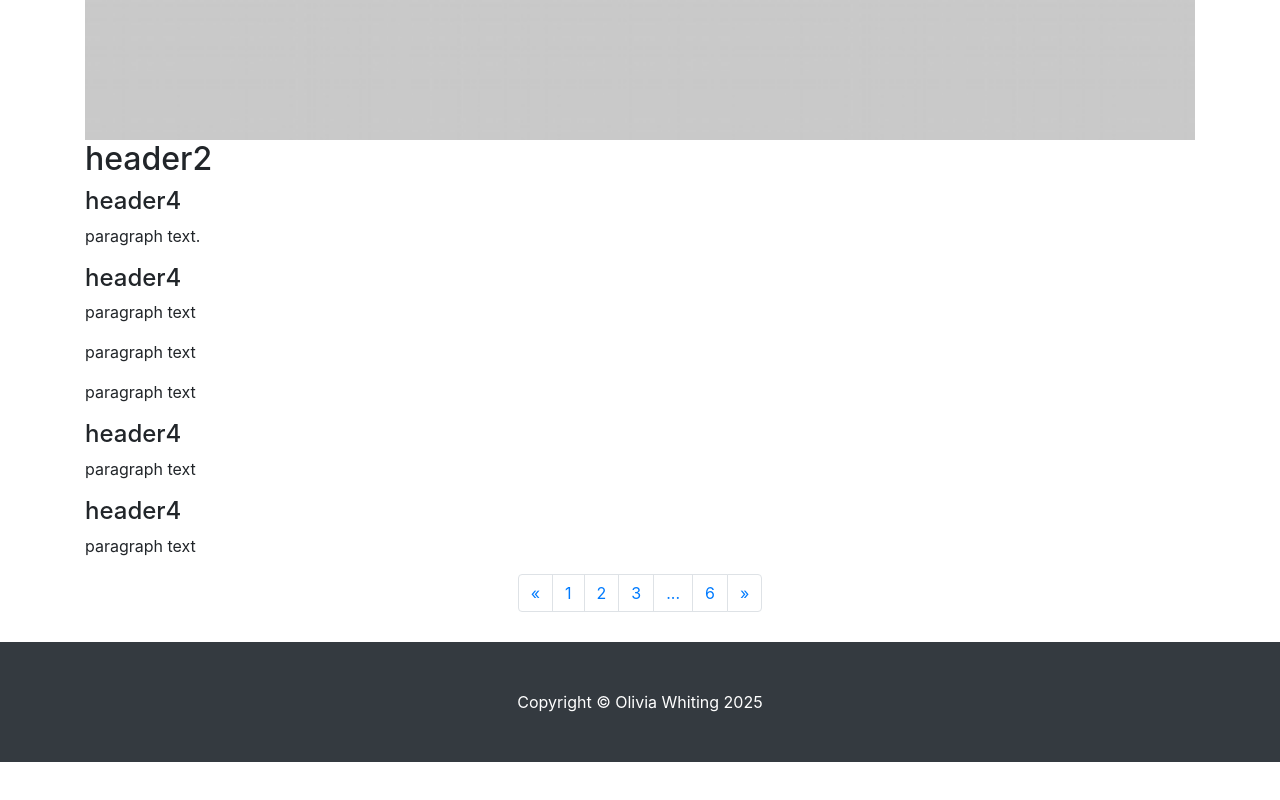
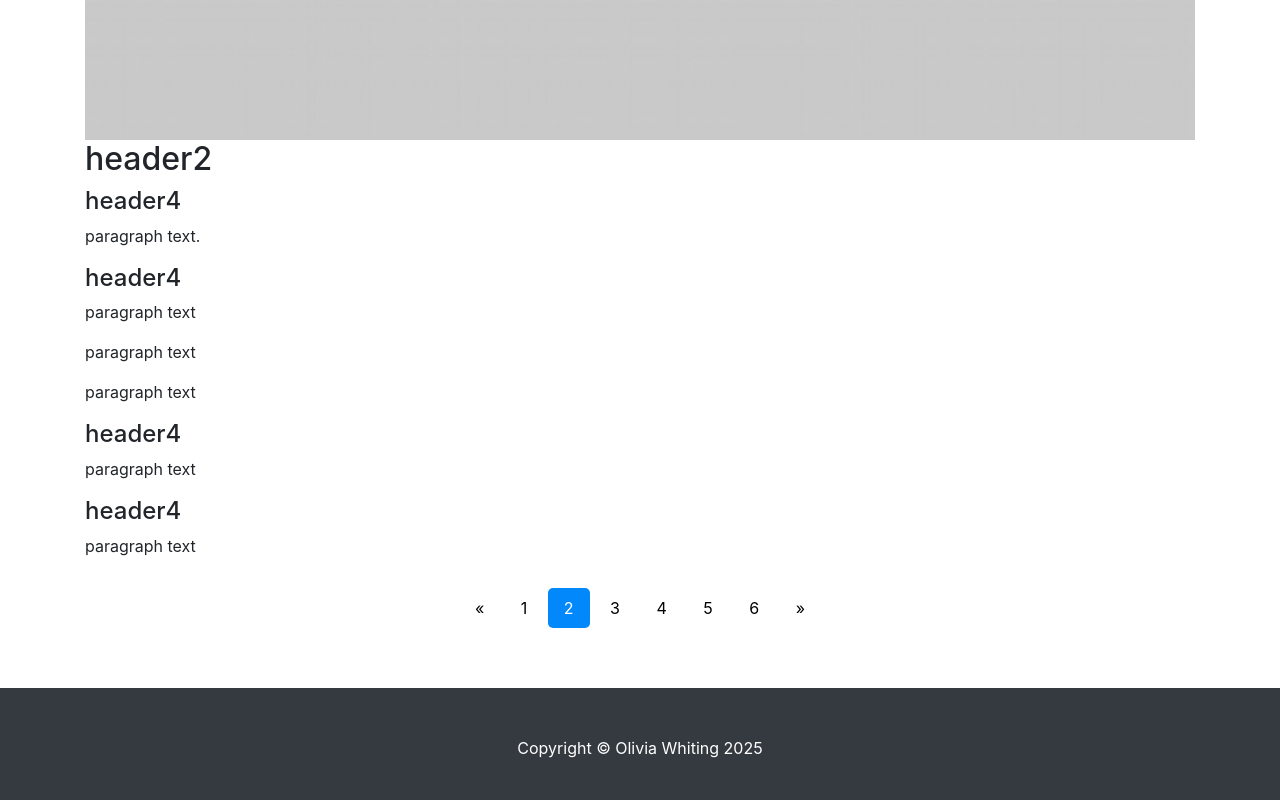
Before and after one commit to owhiting4/BOB_IAGreatLakes, a website: page GullPoint.html in a window 1280 px wide. Shown: the part 749-1549 px from the top of the page. Before the commit the page ends 1511 px from the top, so only its background shows below. Drawn offline with Linux system fonts and the light colour scheme.

Commit message:
pagination update

```diff
--- a/GullPoint.html
+++ b/GullPoint.html
@@ -9,6 +9,7 @@
     <meta name="author" content="">
 
     <title>Final Project: Bur Oak Blight around the Iowa Great Lakes</title>
+    <link rel="icon" type="image/x-icon" href="images/tigerhawk.png">
 
     <!-- Bootstrap core CSS -->
     <link href="vendor/bootstrap/css/bootstrap.min.css" rel="stylesheet">
@@ -86,38 +87,22 @@
 	  <p> paragraph text</p>
 
     <!-- Pagination -->
-    <ul class="pagination justify-content-center">
-      <li class="page-item">
-        <a class="page-link" href="projectpage.html" aria-label="Previous">
-          <span aria-hidden="true">&laquo;</span>
-          <span class="sr-only">Previous</span>
-        </a>
-      </li>
-      <li class="page-item">
-        <a class="page-link" href="projectpage.html">1</a>
-      </li>
+    <div class="pagination-container">
+      <div class="pagination">
+        <a href="projectpage.html">&laquo;</a>
+
+        <a href="projectpage.html" >1</a>
+        <a href="#" class="active">2</a>
+        <a href="HalesSlough.html">3</a>
+        <a href="KenuePark.html">4</a>
+        <a href="Lakeside.html">5</a>
+        <a href="MoreMaps.html">6</a>
+
+        <a href="HalesSlough.html">&raquo;</a>
+      </div>
+    </div>
 
 
-      <li class="page-item">
-        <a class="page-link" href="GullPoint.html">2</a>
-      </li>
-      <li class="page-item">
-        <a class="page-link" href="HalesSlough.html">3</a>
-      </li>
-      <li class="page-item">
-        <a class="page-link" href="#">...</a>
-      </li>
-      <li class="page-item">
-        <a class="page-link" href="MoreMaps.html">6</a>
-      </li>
-
-      <li class="page-item">
-        <a class="page-link" href="HalesSlough.html" aria-label="Next">
-          <span aria-hidden="true">&raquo;</span>
-          <span class="sr-only">Next</span>
-        </a>
-      </li>
-    </ul>
     </div>
     <!-- /.container -->
 
--- a/css/3-col-portfolio.css
+++ b/css/3-col-portfolio.css
@@ -19,5 +19,29 @@ body {
 }
 
 .pagination {
-  margin-bottom: 30px;
+  display: inline-block;
 }
+
+.pagination a {
+  color: black;
+  display: inline-block;
+  padding: 8px 16px;
+  text-decoration: none;
+}
+
+.pagination a.active {
+  background-color: #0388FC;
+  color: white;
+  border-radius: 5px;
+}
+
+.pagination a:hover:not(.active) {
+  background-color: #ddd;
+  border-radius: 5px;
+}
+
+.pagination-container {
+  text-align: center;
+  margin-top: 30px;
+  margin-bottom: 60px;
+}
```
Also changed, not shown: HalesSlough.html (+14 -30 lines), KenuePark.html (+13 -25 lines), Lakeside.html (+13 -25 lines), MoreMaps.html (+13 -21 lines), index.html (+11 -31 lines), projectpage.html (+12 -24 lines), images/tigerhawk.png (added), images/ui_icon.png (added).
